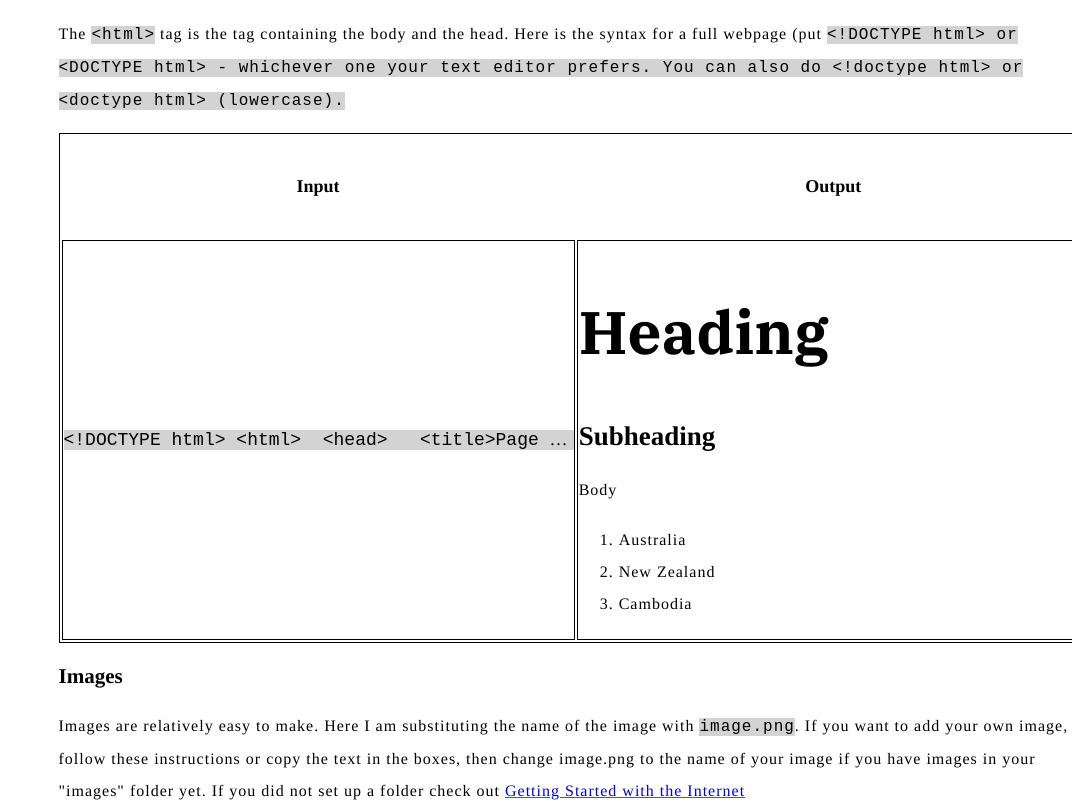
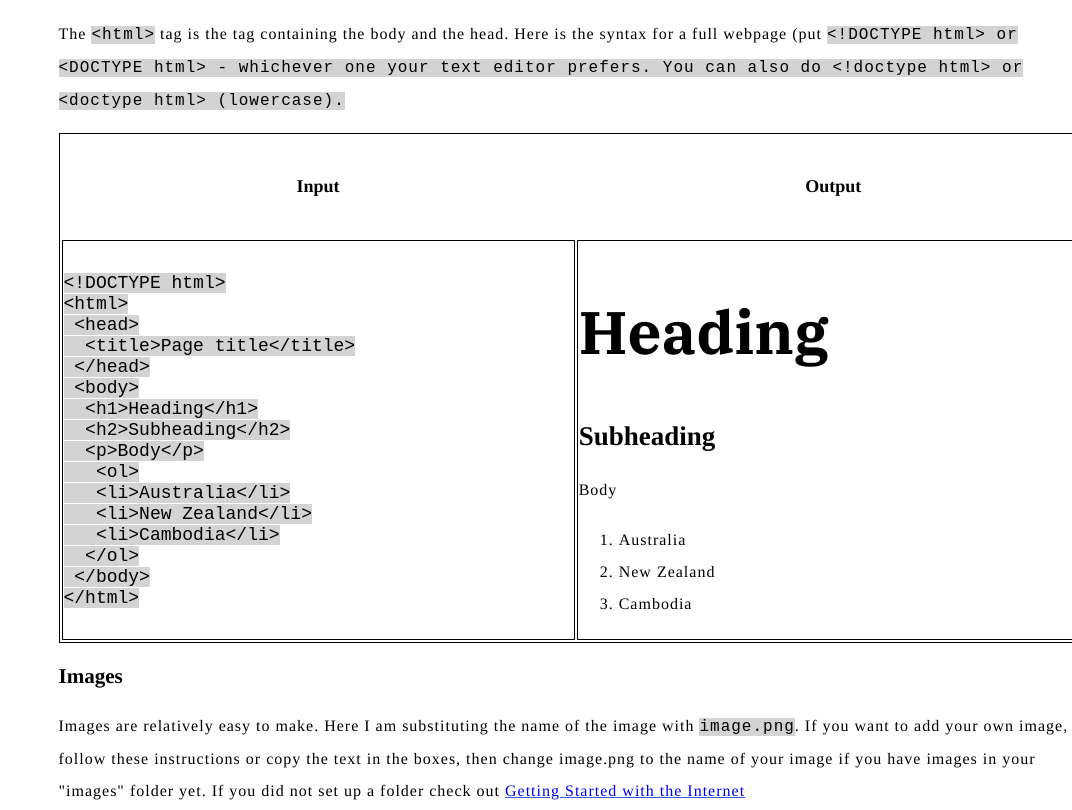
Before and after one commit to albertkemp/html_tutorial, a plain HTML site: page docs/index.html in a window 1280 px wide. Shown: the part 2056-2866 px from the top of the page, without its empty margins (208-1280 px from the left). Drawn offline with Linux system fonts and the light colour scheme.

Commit message:
added breaks

```diff
--- a/docs/index.html
+++ b/docs/index.html
@@ -219,21 +219,21 @@
         </tr>
         <tr>
           <td><code>
-            &lt;!DOCTYPE html&gt;
-            &lt;html&gt;
-            &nbsp;&lt;head&gt;
-            &nbsp;&nbsp;&lt;title&gt;Page title&lt;/title&gt;
-            &nbsp;&lt;/head&gt;
-            &nbsp;&lt;body&gt;
-            &nbsp;&nbsp;&lt;h1&gt;Heading&lt;/h1&gt;
-            &nbsp;&nbsp;&lt;h2&gt;Subheading&lt;/h2&gt;
-            &nbsp;&nbsp;&lt;p&gt;Body&lt;/p&gt;
-            &nbsp;&nbsp;&nbsp;&lt;ol&gt;
-            &nbsp;&nbsp;&nbsp;&lt;li&gt;Australia&lt;/li&gt;
-            &nbsp;&nbsp;&nbsp;&lt;li&gt;New Zealand&lt;/li&gt;
-            &nbsp;&nbsp;&nbsp;&lt;li&gt;Cambodia&lt;/li&gt;
-            &nbsp;&nbsp;&lt;/ol&gt;
-            &nbsp;&lt;/body&gt;
+            &lt;!DOCTYPE html&gt;<br>
+            &lt;html&gt;<br>
+            &nbsp;&lt;head&gt;<br>
+            &nbsp;&nbsp;&lt;title&gt;Page title&lt;/title&gt;<br>
+            &nbsp;&lt;/head&gt;<br>
+            &nbsp;&lt;body&gt;<br>
+            &nbsp;&nbsp;&lt;h1&gt;Heading&lt;/h1&gt;<br>
+            &nbsp;&nbsp;&lt;h2&gt;Subheading&lt;/h2&gt;<br>
+            &nbsp;&nbsp;&lt;p&gt;Body&lt;/p&gt;<br>
+            &nbsp;&nbsp;&nbsp;&lt;ol&gt;<br>
+            &nbsp;&nbsp;&nbsp;&lt;li&gt;Australia&lt;/li&gt;<br>
+            &nbsp;&nbsp;&nbsp;&lt;li&gt;New Zealand&lt;/li&gt;<br>
+            &nbsp;&nbsp;&nbsp;&lt;li&gt;Cambodia&lt;/li&gt;<br>
+            &nbsp;&nbsp;&lt;/ol&gt;<br>
+            &nbsp;&lt;/body&gt;<br>
             &lt;/html&gt;
           </code></td>
           <td>
```
